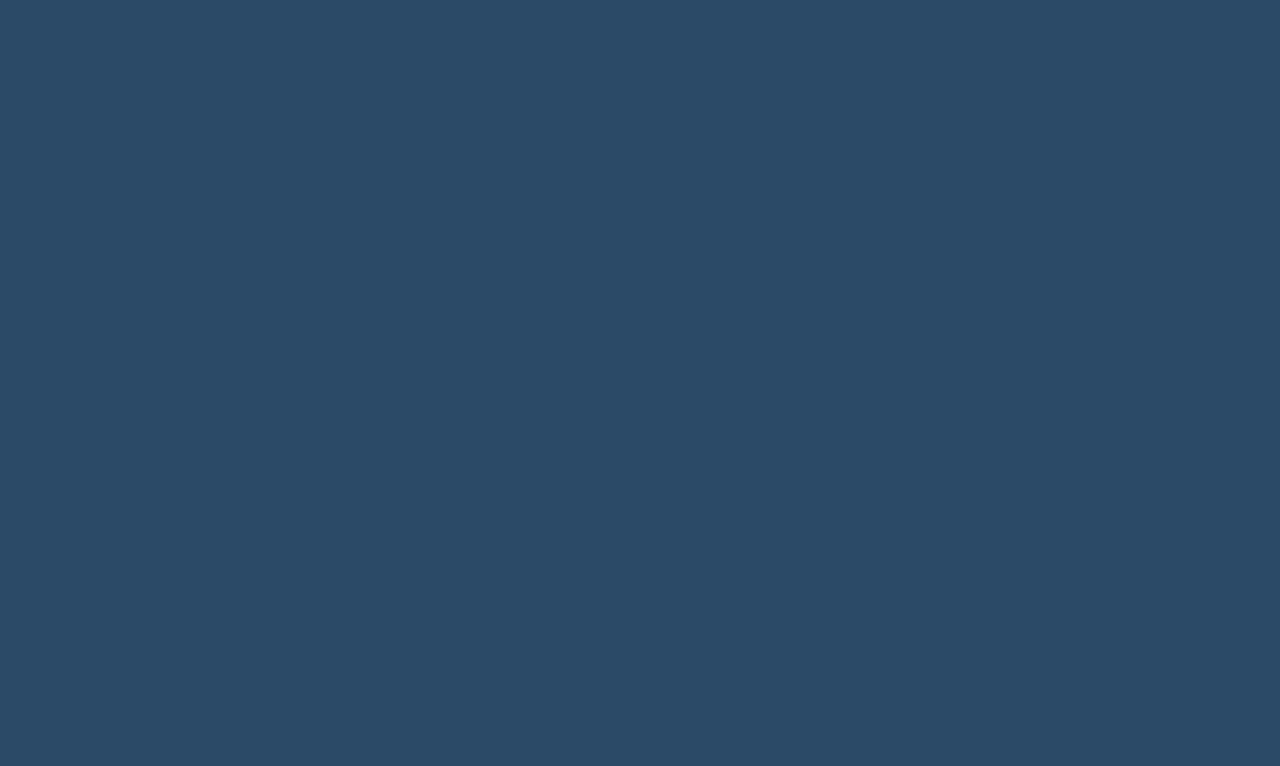
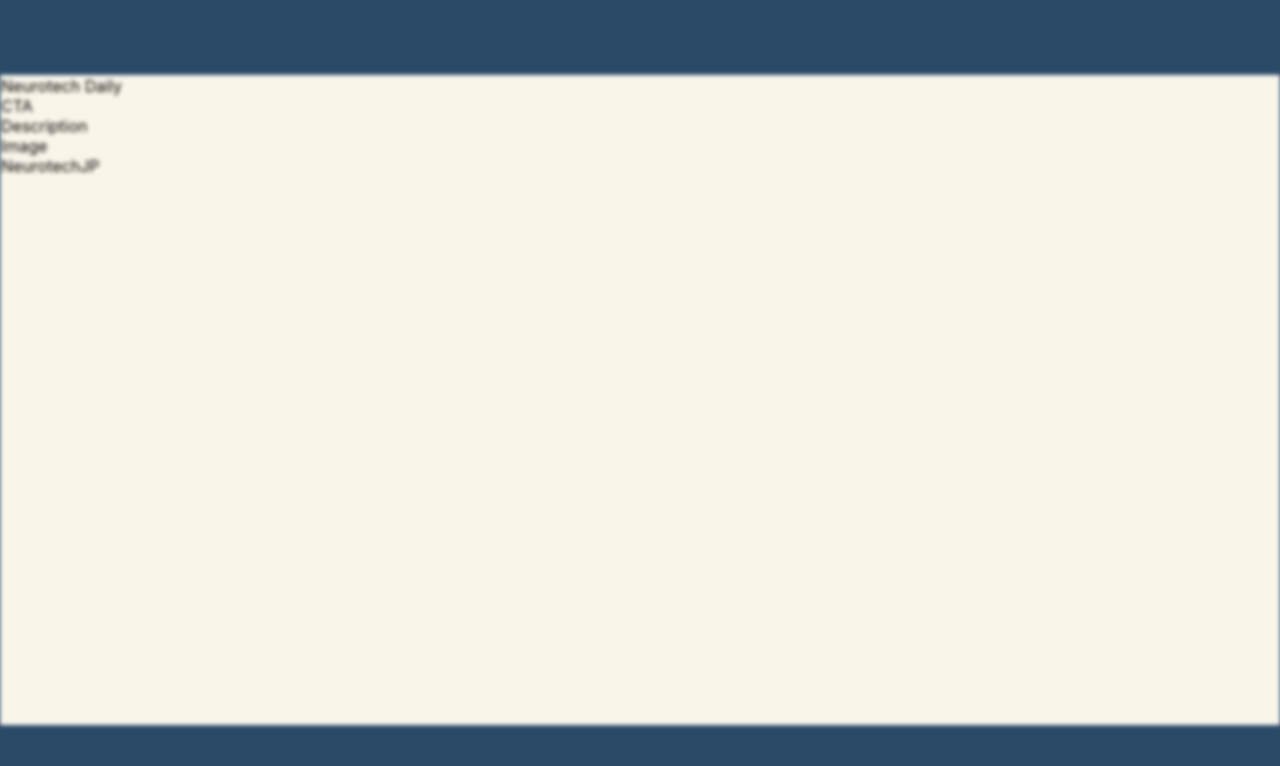
Before and after one commit to wakkihaya/NeurotechDailly, a Next.js app: page / in a window 1280 px wide. Shown: the top 766 px of the page. Built offline with nearby package versions, Linux system fonts and the light colour scheme.

Commit message:
wip: grid template

```diff
--- a/pages/index.tsx
+++ b/pages/index.tsx
@@ -1,12 +1,15 @@
-
 const Home = () => {
   return (
     <div className="home">
       <div className="container">
-
+        <div className="container__title">Neurotech Daily</div>
+        <div className="container__cta">CTA</div>
+        <div className="container__description">Description</div>
+        <div className="container__image">Image</div>
+        <div className="container__about-us">NeurotechJP</div>
       </div>
     </div>
-  )
-}
+  );
+};
 
 export default Home;
--- a/styles/main.scss
+++ b/styles/main.scss
@@ -4,8 +4,49 @@
   height: 100vh;
   width: 100%;
   background: $accent-color;
+  display: flex;
 }
 
-.container{
-  height: calc
+.container {
+  height: calc(100% - 150px); //150px = header + footer
+  width: 100%;
+  margin: auto;
+  background: $content-bg-color;
+  border: 1px solid #ffffff;
+  filter: blur(2px);
+  grid-column: 1 / 2;
+  grid-row: 1/5;
+
+  &__title {
+    grid-column-start: 1;
+    grid-column-end: 2;
+    grid-row-start: 1;
+    grid-row-end: 3;
+  }
+  &__cta {
+    grid-column-start: 1;
+    grid-column-end: 2;
+    grid-row-start: 3;
+    grid-row-end: 5;
+  }
+
+  &__description {
+    grid-column-start: 2;
+    grid-column-end: 3;
+    grid-row-start: 1;
+    grid-row-end: 2;
+  }
+
+  &__image {
+    grid-column-start: 2;
+    grid-column-end: 3;
+    grid-row-start: 2;
+    grid-row-end: 3;
+  }
+  &__about-us {
+    grid-column-start: 2;
+    grid-column-end: 3;
+    grid-row-start: 3;
+    grid-row-end: 5;
+  }
 }
```
